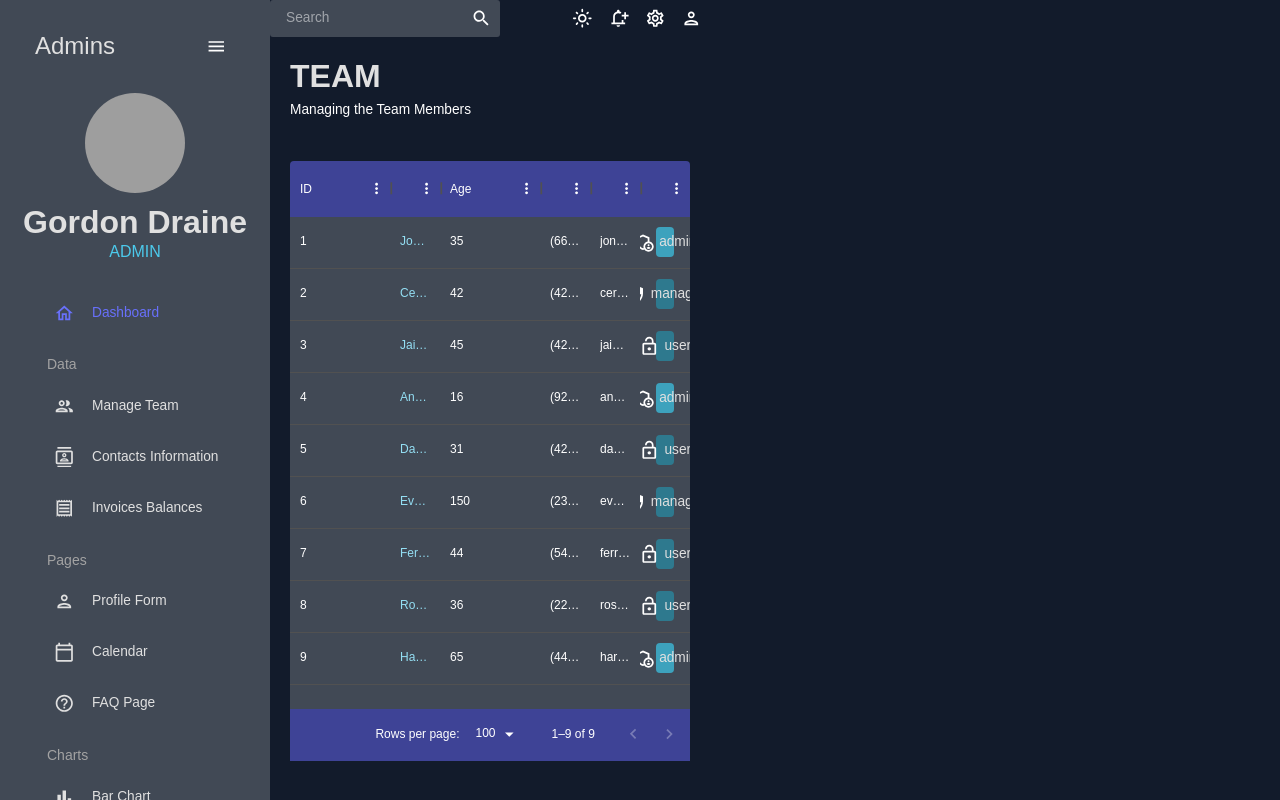
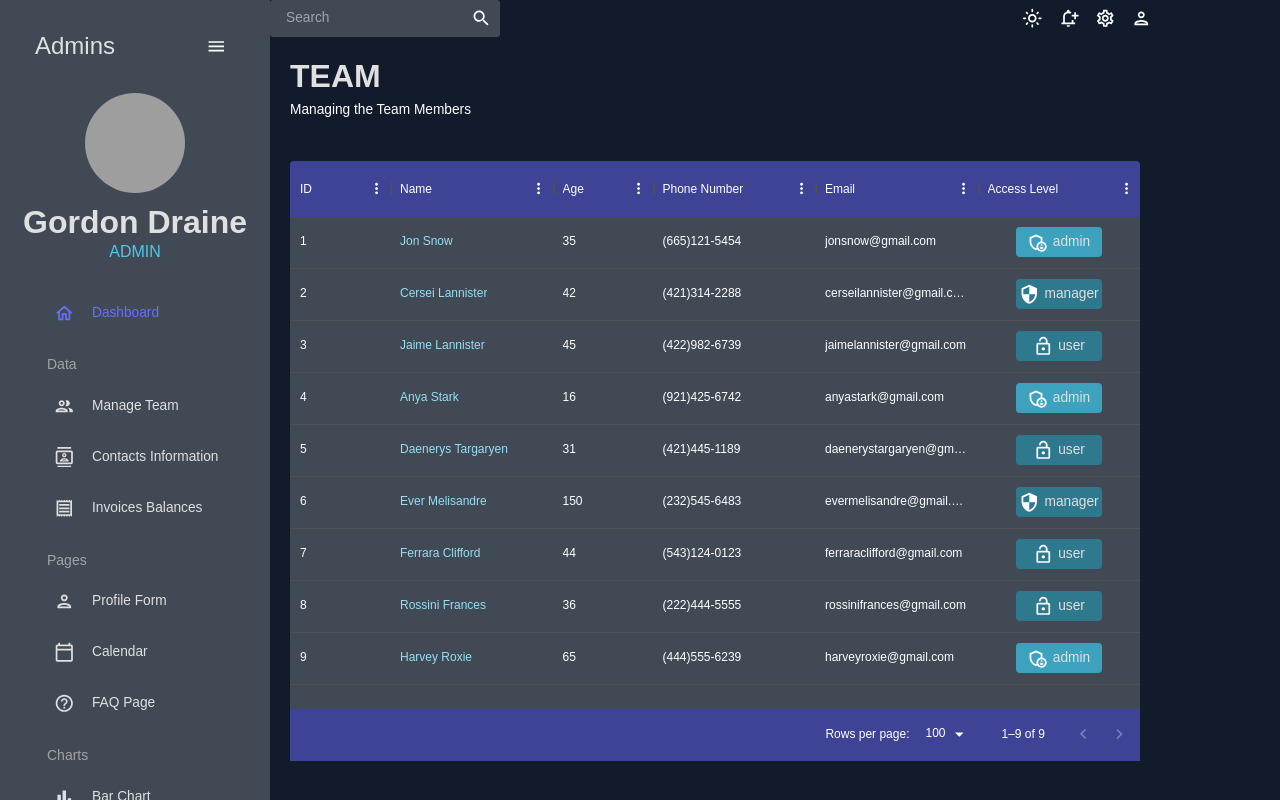
Before and after one commit to GordyD97/Admin-dashboard, a React (Vite) app: page /team in a window 1280 px wide. Built offline with nearby package versions, Linux system fonts and the light colour scheme; grey boxes are pictures that could not be loaded.

Commit message:
fixing data gird width with hard code

```diff
--- a/src/scenes/team/index.jsx
+++ b/src/scenes/team/index.jsx
@@ -14,6 +14,7 @@ const Team = () => {
 const theme = useTheme();
 const colors = tokens(theme.palette.mode);
 
+// columns will represent keys and properties on what we are using.
 const columns = [
     { field : "id", headerName: "ID" },
 { field : "name", headerName: "Name", flex: 1, cellClassName: "name-column--cell",},
@@ -47,7 +48,8 @@ const columns = [
 ];
 
 // stopped at 1:35:20
-
+// find a fix for the size of the data grid.
+// hard coded a width for the data grid since it didint work.
 return (
   <Box m="20px">
     <Header title="TEAM" subtitle="Managing the Team Members" />
@@ -57,6 +59,7 @@ return (
       sx={{
         "& .MuiDataGrid-root": {
           border: "none",
+          width: "850px",
         },
         "& .MuiDataGrid-cell": {
           borderBottom: "none",
@@ -78,6 +81,9 @@ return (
         "& .MuiCheckbox-root": {
           color: `${colors.greenAccent[200]} !important`,
         },
+        // "& .MuiDataGrid-root" : {
+        //     width: "90%",
+        // },
       }}
     >
       <DataGrid rows={mockDataTeam} columns={columns} />
```
